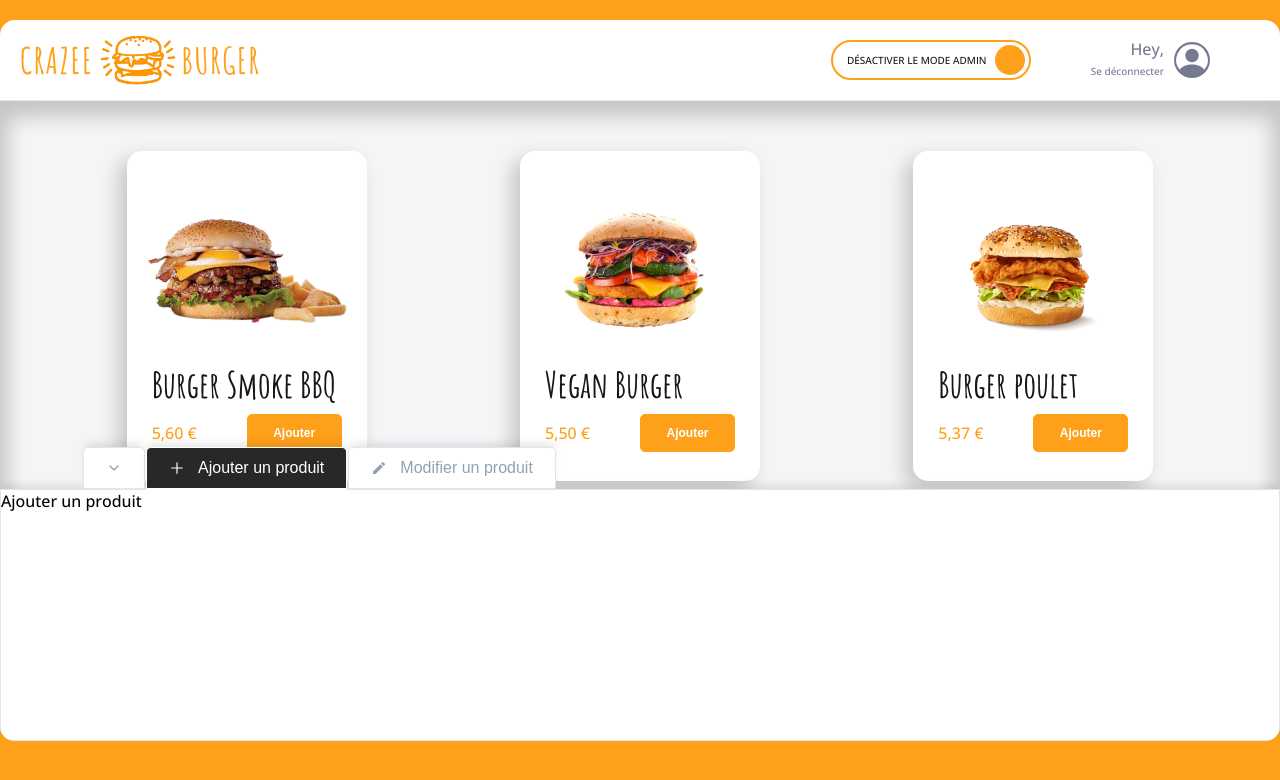
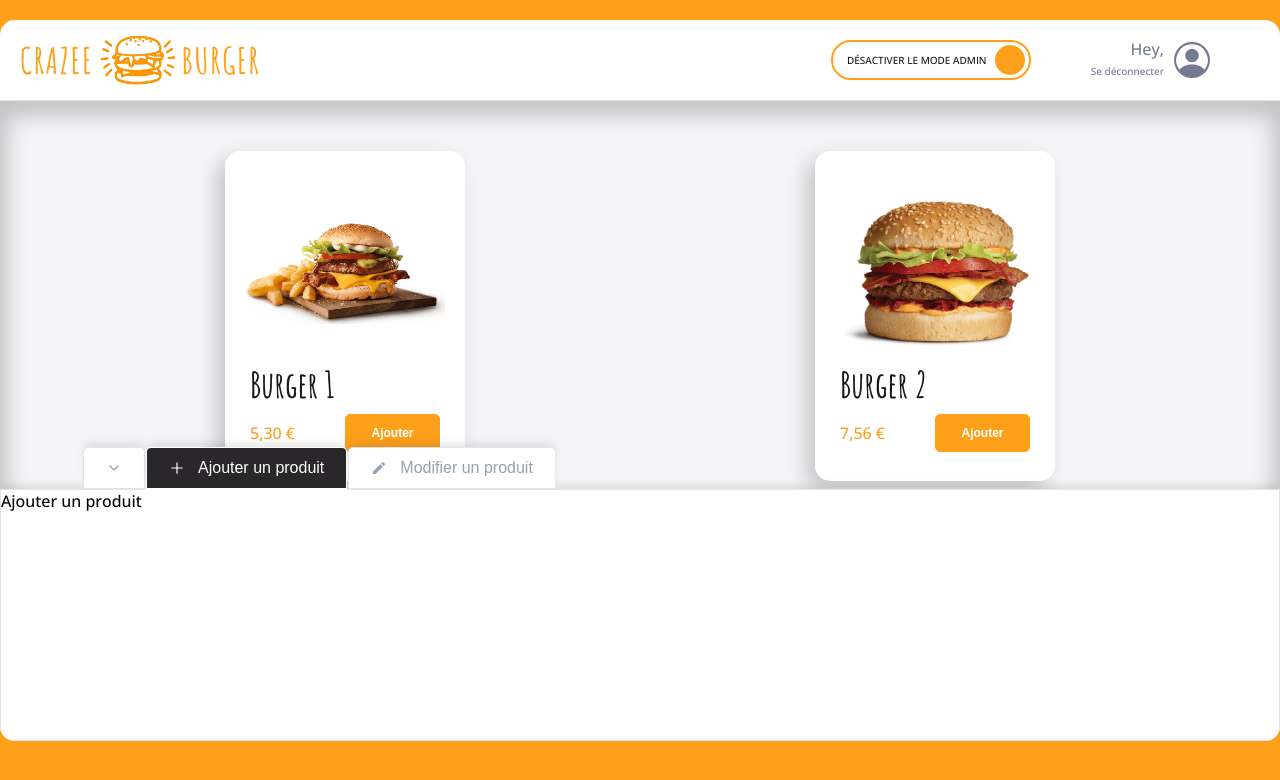
Before and after one commit to Benaldev/Crazee-burger, a React (Vite) app: page /order/1 in a window 1280 px wide. Shown: the top 780 px of the page. Built offline with nearby package versions, Linux system fonts and the light colour scheme; grey boxes are pictures that could not be loaded.

Commit message:
🔧 F08: Set up files to start ticket

```diff
--- a/src/components/pages/order/Main/Menu.jsx
+++ b/src/components/pages/order/Main/Menu.jsx
@@ -1,12 +1,12 @@
 import { useState } from "react";
 import styled from "styled-components";
-import { fakeMenu2 } from "../../../../fakeData/fakeMenu";
+import { fakeMenu } from "../../../../fakeData/fakeMenu";
 import { theme } from "../../../../theme";
 import { formatPrice } from "../../../../utils/maths";
 import Card from "../../../reusable-ui/Card";
 
 export default function Menu() {
-  const [menu, setMenu] = useState(fakeMenu2);
+  const [menu, setMenu] = useState(fakeMenu.SMALL);
 
   return (
     <MenuStyled className="menu">
--- a/src/fakeData/fakeMenu.js
+++ b/src/fakeData/fakeMenu.js
@@ -1,4 +1,6 @@
-export const fakeMenu1 = [
+const EMPTY = []
+
+const SMALL = [
   {
     id: 1,
     imageSource: "/images/burger1.png",
@@ -17,9 +19,57 @@ export const fakeMenu1 = [
     isAvailable: true,
     isAdvertised: false,
   },
-];
+]
 
-export const fakeMenu2 = [
+const MEDIUM = [
+  {
+    id: 1,
+    imageSource: "/images/burger-bacon-egg.png",
+    title: "Burger Smoke BBQ",
+    price: 5.598,
+    quantity: 0,
+    isAvailable: true,
+    isAdvertised: false,
+  },
+  {
+    id: 2,
+    imageSource: "/images/burger-vegan.png",
+    title: "Vegan Burger",
+    price: 5.4985,
+    quantity: 0,
+    isAvailable: true,
+    isAdvertised: false,
+  },
+  {
+    id: 3,
+    imageSource: "/images/burger3.png",
+    title: "Burger poulet",
+    price: 5.367,
+    quantity: 0,
+    isAvailable: true,
+    isAdvertised: false,
+  },
+  {
+    id: 4,
+    imageSource: "/images/drink1.png",
+    title: "Coke 25cl",
+    price: 3.568,
+    quantity: 0,
+    isAvailable: true,
+    isAdvertised: false,
+  },
+  {
+    id: 5,
+    imageSource: "/images/drink2.png",
+    title: "Pepsi 25cl",
+    price: 3.487,
+    quantity: 0,
+    isAvailable: true,
+    isAdvertised: false,
+  },
+]
+
+const LARGE = [
   {
     id: 1,
     imageSource: "/images/burger-bacon-egg.png",
@@ -110,4 +160,11 @@ export const fakeMenu2 = [
     isAvailable: true,
     isAdvertised: false,
   },
-];
+]
+
+export const fakeMenu = {
+  EMPTY,
+  SMALL,
+  MEDIUM,
+  LARGE,
+}
```
Also changed, not shown: public/images/coming-soon.png (added).
